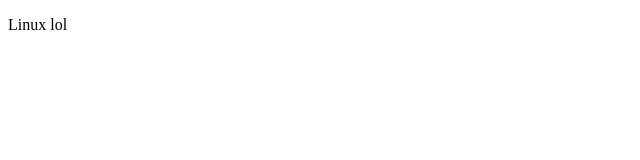
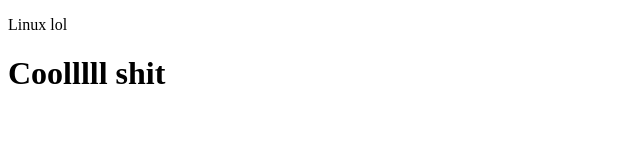
Before and after one commit to mituls101/testrepo69, a plain HTML site: page index.html in a window 1280 px wide. Shown: the whole page, without its empty margins (0-640 px from the left). Drawn offline with Linux system fonts and the light colour scheme.

Commit message:
Added feature h1

```diff
--- a/index.html
+++ b/index.html
@@ -5,6 +5,8 @@
     <meta name="viewport" content="width=device-width, initial-scale=1.0">
     <title>Lololol</title>
     <p>Linux lol</p>
+
+    <h1> Coolllll shit </h1>
 </head>
 <body>
 
```
